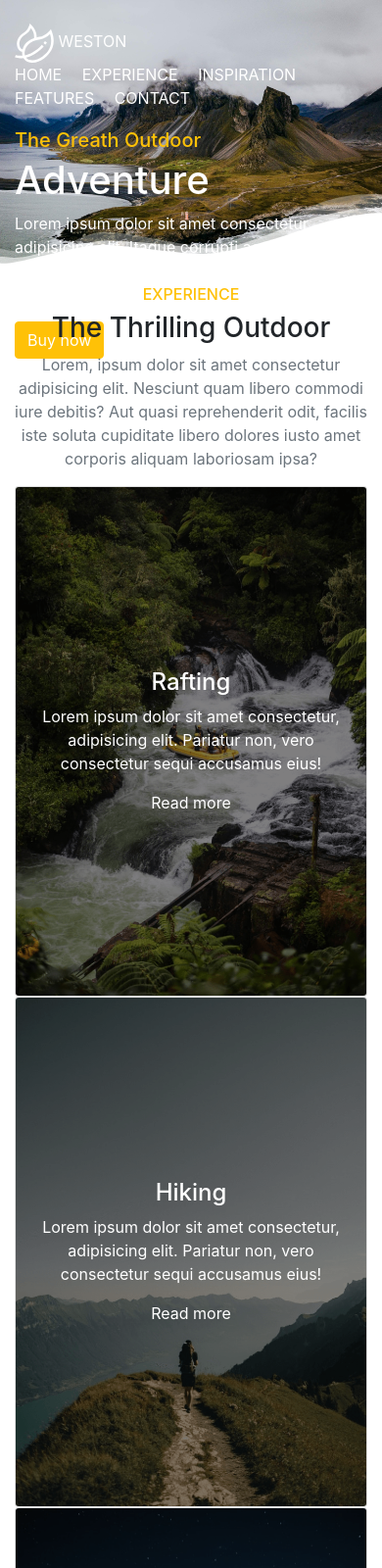
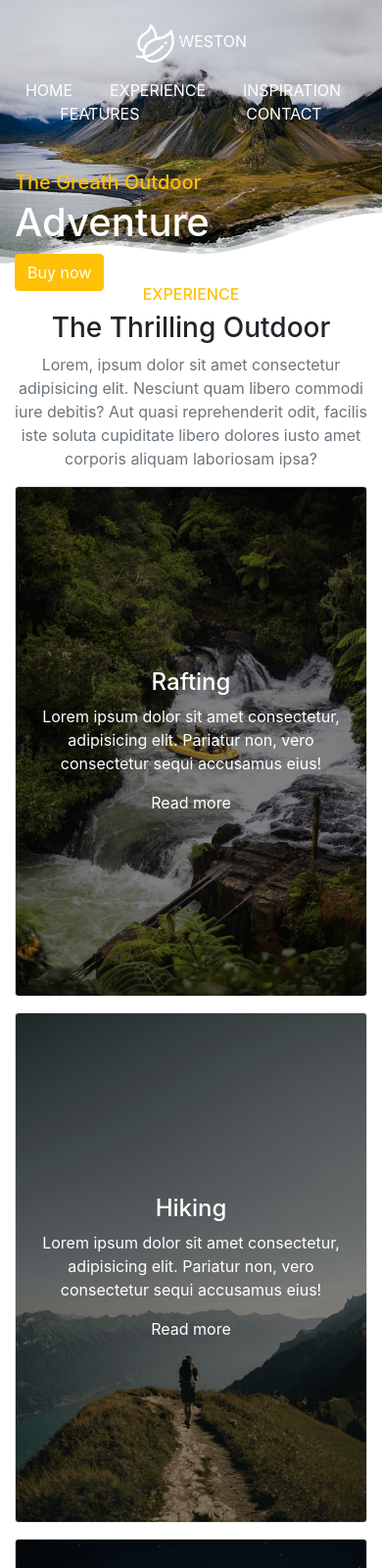
Before and after one commit to S16Luis/Weston, a plain HTML site: page index.html in a window 390 px wide. Shown: the top 1600 px of the page at 98% size. Drawn offline with Linux system fonts and the light colour scheme.

Commit message:
Continuation of responsive design

```diff
--- a/css/main.css
+++ b/css/main.css
@@ -93,3 +93,10 @@
 .carousel-weston-middle{
     top: 35%
 }
+
+/* Media queries */
+@media screen and (max-width: 375px){
+    .vh-50{
+        height: 50vmax;
+    }
+}
--- a/index.html
+++ b/index.html
@@ -21,12 +21,12 @@
         <!-- Navbar -->
         <nav class="row text-white justify-content-between align-items-center text-uppercase pt-4">
           <!-- Logo -->
-          <a href="#" class="col-auto text-reset">
+          <a href="#" class="col-12 col-md-auto text-reset text-center mb-3 mb-md-0">
             <img src="./img/logo-white.svg" alt="Logo Weston" class="img-logo">
             Weston
           </a>
           <!-- Anclas -->
-          <div class="col-auto">
+          <div class="col-12 col-md-auto d-flex flex-wrap justify-content-around">
             <a href="#" class="text-reset pr-3">Home</a>
             <a href="#" class="text-reset pr-3">Experience</a>
             <a href="#" class="text-reset pr-3">Inspiration</a>
@@ -42,7 +42,7 @@
               <span class="text-warning h5">The greath outdoor</span> <br> adventure
             </h1>
             <!-- Description -->
-            <p>
+            <p class="d-none d-md-block">
               Lorem ipsum dolor sit amet consectetur adipisicing elit. Itaque corrupti accusamus asperiores natus, molestias aliquid suscipit blanditiis alias soluta autem, qui mollitia!
             </p>
             <!-- Btn -->
@@ -66,7 +66,7 @@
         </div>
         <!-- Cards -->
         <!-- Card #1 -->
-        <article class="col-md-6 col-lg-4 card-effect">
+        <article class="col-md-6 col-lg-4 card-effect mb-3 mb-md-0">
           <div class="card">
             <img src="./img/raiting.png" alt="Raiting" class="card-img card-img-filter">
             <div class="card-img-overlay text-white d-flex flex-column justify-content-center text-center">
@@ -77,7 +77,7 @@
           </div>
         </article>
         <!-- Card #2 -->
-        <article class="col-md-6 col-lg-4 card-effect">
+        <article class="col-md-6 col-lg-4 card-effect mb-3 mb-md-0">
           <div class="card">
             <img src="./img/hiking.png" alt="Hiking" class="card-img card-img-filter">
             <div class="card-img-overlay text-white d-flex flex-column justify-content-center text-center">
```
